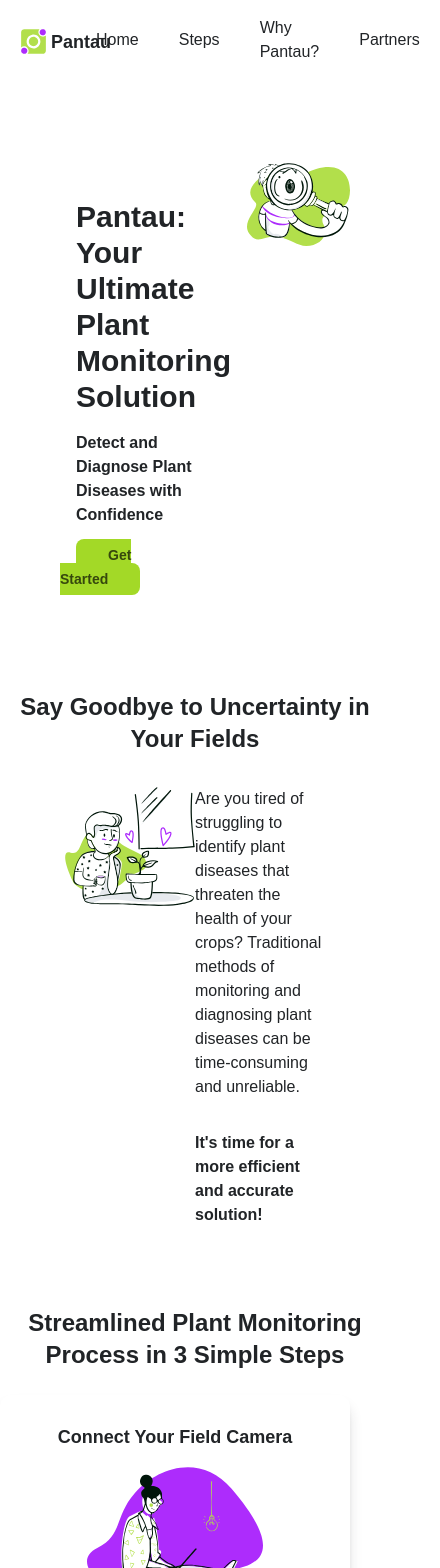
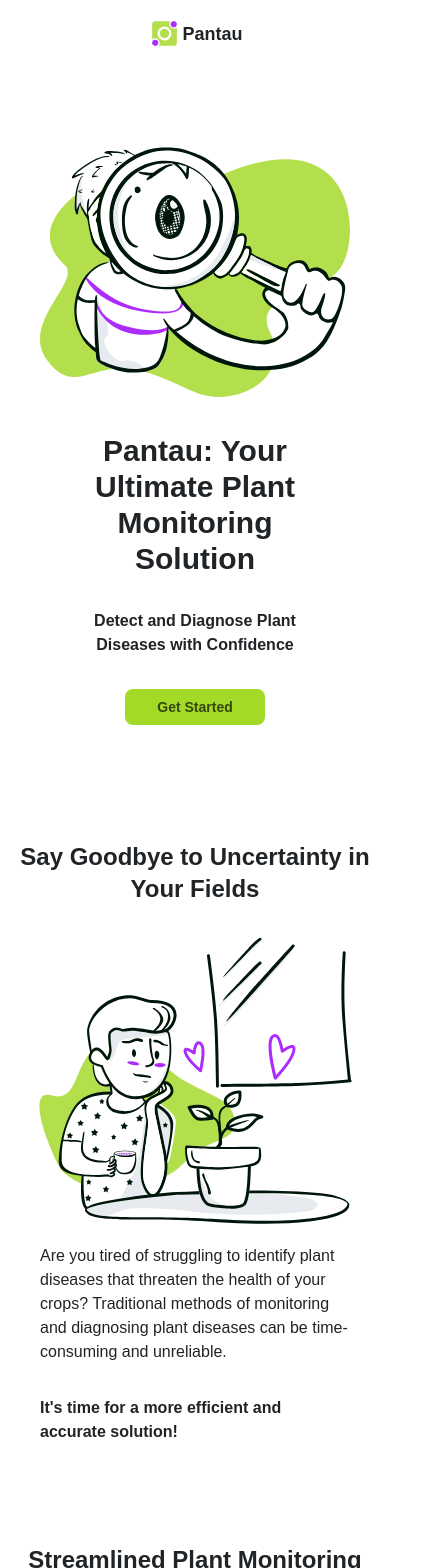
Before and after one commit to kristiandavidd/pantau, a Next.js app: page / in a window 390 px wide. Shown: the top 1568 px of the page, 440 px wide, since content can reach past the window. Built offline with nearby package versions, Linux system fonts and the light colour scheme.

Commit message:
responsiveness

```diff
--- a/src/components/card.tsx
+++ b/src/components/card.tsx
@@ -17,7 +17,7 @@
 function ReasonCard(props: ReasonProps) {
     const {data} = props;
     return(
-        <div className="w-[300px] p-5">
+        <div className="md:w-[300px] p-5">
             <h1 className="my-4 text-lg font-bold text-center">{data.title}</h1>
             <p className="text-sm text-justify">{data.desc}</p>
         </div>
@@ -27,7 +27,7 @@
 function Card(props: CardProps) {
     const {data} = props;
     return(
-        <div className="p-7 w-[350px] rounded-[12px] shadow-pantau-black/20 shadow-lg">
+        <div className="p-7 md:w-[350px] rounded-[12px] shadow-pantau-black/20 shadow-lg mx-5">
             <h1 className="text-lg font-bold text-center">{data.title}</h1>
             <img src={data.imgUrl} alt="" className="w-3/5 mx-auto my-4"/>
             <p className="text-sm text-justify">{data.desc}</p>
--- a/src/components/footer.tsx
+++ b/src/components/footer.tsx
@@ -2,14 +2,14 @@
 
 export default function Footer() {
     return(
-        <div className="h-[350px] bg-pantau-green mt-8 overflow-hidden">
-            <div className="flex justify-between">
-                <div className="flex flex-col justify-between w-1/3 p-10">
-                    <div className="flex items-center ">
+        <div className="h-[350px] bg-pantau-green mt-8 overflow-hidden ">
+            <div className="flex flex-col justify-between md:flex-row">
+                <div className="flex flex-col justify-between w-full p-10 md:w-1/3">
+                    <div className="flex flex-col items-center md:flex-row">
                         <img src="../../logom.svg" alt="" className="w-[50px]"/>
                         <h1 className="mx-2 text-4xl font-bold text-pantau-dark-green">Pantau</h1>
                     </div>
-                    <div>
+                    <div className="my-4 text-center md:text-left">
                         <p>© 2023 TEAM GIMISTIK.</p>
                         <p>All rights reserved.</p>
                         <p>Built with ♥</p>
--- a/src/components/header.tsx
+++ b/src/components/header.tsx
@@ -2,12 +2,12 @@
 
 export default function Header() {
     return(
-        <nav className="p-4 flex justify-between">
+        <nav className="flex justify-center p-4 md:justify-between">
             <Link href="/" className="flex items-center">
                 <img src="../../logo.svg" alt="pantau" className="w-[35px]"/>
-                <h1 className="font-bold text-lg">Pantau</h1>
+                <h1 className="text-lg font-bold">Pantau</h1>
             </Link>
-            <ul className="flex items-center">
+            <ul className="items-center hidden md:flex">
                 <Link href="#home" className="border-b-[3px] border-transparent hover:border-pantau-green ease-in-out duration-300"><li className="mx-5">Home</li></Link>
                 <Link href="#steps" className="border-b-[3px] border-transparent hover:border-pantau-green ease-in-out duration-300"><li className="mx-5">Steps</li></Link>
                 <Link href="#why" className="border-b-[3px] border-transparent hover:border-pantau-green ease-in-out duration-300"><li className="mx-5">Why Pantau?</li></Link>
--- a/src/components/jumbotron.tsx
+++ b/src/components/jumbotron.tsx
@@ -2,13 +2,13 @@
 
 export default function Jumbotron() {
     return(
-        <div id="home" className="flex px-10 py-20">
-            <div className="w-2/3 p-5">
-                <h1 className="text-3xl font-bold m-4">Pantau: Your Ultimate Plant Monitoring Solution</h1>
-                <p className="text-md font-semibold m-4">Detect and Diagnose Plant Diseases with Confidence</p>
+        <div id="home" className="flex flex-col-reverse px-10 py-20 md:flex-row">
+            <div className="flex flex-col items-center p-5 md:items-start md:w-2/3">
+                <h1 className="m-4 text-3xl font-bold text-center md:text-left">Pantau: Your Ultimate Plant Monitoring Solution</h1>
+                <p className="m-4 font-semibold text-center text-md md:text-left">Detect and Diagnose Plant Diseases with Confidence</p>
                 <Button text="Get Started" link="/login"/>
             </div>
-            <div className="w-1/3">
+            <div className="m-auto w-2/2 md:w-1/3">
                 <img src="../../jumbotron.svg" alt="Pantau" />
             </div>
         </div>
--- a/src/components/partners.tsx
+++ b/src/components/partners.tsx
@@ -1,6 +1,6 @@
 export default function Partners() {
     return(
-        <div className="w-1/2 mx-auto my-20">
+        <div className="w-full p-10 mx-auto my-20 md:w-1/2">
             <h1 className="my-5 text-2xl font-bold text-center">Trusted by Farmers Worldwide</h1>
             <p className="text-sm text-center">Pantau has earned the trust of farmers worldwide by revolutionizing plant monitoring. Our innovative solution has empowered farmers to optimize yields, prevent crop losses, and enhance overall plant health. Join our global community of satisfied farmers and experience the transformative power of Pantau.</p>
         </div>
--- a/src/components/problems.tsx
+++ b/src/components/problems.tsx
@@ -1,12 +1,12 @@
 export default function Problems() {
     return(
         <div className="mb-20">
-            <h1 className="mb-8 text-2xl font-bold text-center">Say Goodbye to Uncertainty in Your Fields</h1>
-            <div className="flex w-2/3 m-auto">
-                <div className="w-1/2">
+            <h1 className="px-5 mb-8 text-2xl font-bold text-center">Say Goodbye to Uncertainty in Your Fields</h1>
+            <div className="flex flex-col m-auto md:flex-row md:w-2/3">
+                <div className="m-auto md:w-1/2">
                     <img src="../../problems.svg" alt="" />
                 </div>
-                <div  className="flex flex-col justify-center w-1/2">
+                <div  className="flex flex-col justify-center px-10 py-5 md:w-1/2">
                     <p className="mb-8">Are you tired of struggling to identify plant diseases that threaten the health of your crops? Traditional methods of monitoring and diagnosing plant diseases can be time-consuming and unreliable.</p>
                     <p className="font-bold">It&apos;s time for a more efficient and accurate solution!</p>
                 </div>
--- a/src/components/reason.tsx
+++ b/src/components/reason.tsx
@@ -4,8 +4,8 @@
 export default function Reason() {
     return(
         <div className="px-10 my-20">
-            <h1 className="my-8 text-2xl font-bold text-center">Why Choose Pantau for Plant Monitoring?</h1>
-            <div className="container flex flex-col items-start mx-auto mb-[40px] xl:justify-evenly xl:columns-3 xl:flex-row">
+            <h1 className="px-5 my-8 text-2xl font-bold text-center">Why Choose Pantau for Plant Monitoring?</h1>
+            <div className="flex flex-col items-center justify-center w-full md:items-start md:flex-row">
                 {ReasonData.map((data)=> {
                     return <ReasonCard data={data} key={data.title}/>
                 })}
--- a/src/components/steps.tsx
+++ b/src/components/steps.tsx
@@ -4,8 +4,8 @@
 export default function  Steps() {
     return(
         <div className="my-20">
-            <h1 className="my-6 text-2xl font-bold text-center">Streamlined Plant Monitoring Process in 3 Simple Steps</h1>
-            <div className="container flex flex-col items-start mx-auto mb-[40px] xl:justify-evenly xl:columns-3 xl:flex-row">
+            <h1 className="px-5 my-6 text-2xl font-bold text-center">Streamlined Plant Monitoring Process in 3 Simple Steps</h1>
+            <div className="flex flex-col items-center justify-center w-full md:items-start md:flex-row">
                 {StepsData.map((data)=> {
                     return <Card data={data} key={data.title}/>
                 })}
--- a/src/pages/index.tsx
+++ b/src/pages/index.tsx
@@ -15,6 +15,8 @@
       <Steps/>
       <Reason/>
       <Partners/>
+
+
     </Layout>
   )
 }
```
